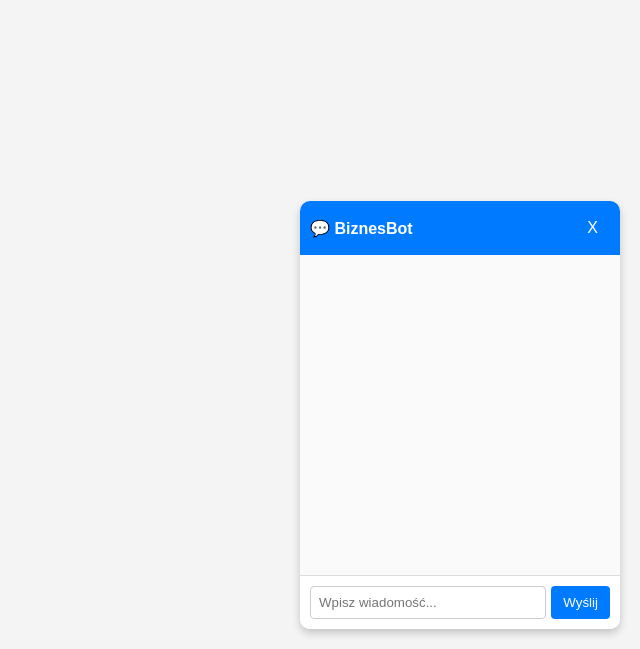
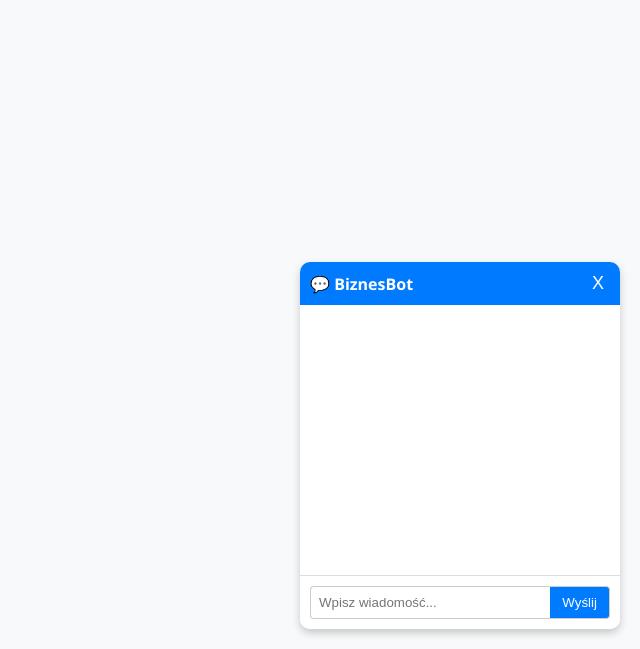
Before and after one commit to kacperskiszymon/biznesbot, a Flask app: page / in a window 1280 px wide. Shown: the part 151-800 px from the top of the page, without its empty margins (640-1280 px from the left). Run offline with Flask 3, Linux system fonts and the light colour scheme.

Commit message:
Aktualizacja wyglądu chatbota: nowoczesny design, białe tło, lepsze formatowanie tekstu

```diff
--- a/static/css/style.css
+++ b/static/css/style.css
@@ -1,72 +1,91 @@
 body {
-    font-family: Arial, sans-serif;
-    background-color: #f4f4f4;
+    font-family: 'Segoe UI', Tahoma, Geneva, Verdana, sans-serif;
+    background-color: #f8f9fa;
     margin: 0;
     padding: 0;
 }
 
+/* Kontener chatbota – przyklejony do dolnego rogu */
 #chat-container {
     position: fixed;
     bottom: 20px;
     right: 20px;
     width: 320px;
-    background: #fff;
+    background: #fff; /* Białe tło */
+    border-radius: 10px;
     box-shadow: 0 4px 8px rgba(0, 0, 0, 0.2);
-    border-radius: 10px;
     overflow: hidden;
     display: flex;
     flex-direction: column;
 }
 
+/* Nagłówek czatu */
 #chat-header {
-    background: #007BFF;
+    background: #007BFF; /* Niebieski */
     color: #fff;
     padding: 10px;
     display: flex;
     justify-content: space-between;
     align-items: center;
+    font-size: 16px;
     font-weight: bold;
 }
 
+/* Przycisk zamykania */
 #chat-header button {
     background: none;
     border: none;
     color: white;
-    font-size: 16px;
+    font-size: 18px;
     cursor: pointer;
 }
 
+/* Okienko czatu */
 #chatbox {
-    height: 300px;
+    height: 250px;
+    background: #fff;  /* Białe tło */
+    padding: 10px;
     overflow-y: auto;
-    padding: 10px;
-    background: #fafafa;
+    border-bottom: 1px solid #ddd;
+    white-space: pre-line; /* Zachowuje nowe linie i odstępy */
 }
 
+/* Style dla wiadomości w okienku */
+#chatbox p {
+    margin: 10px 0;
+    line-height: 1.4;
+}
+
+#chatbox p strong {
+    color: #007BFF;
+}
+
+/* Formularz wysyłania wiadomości */
 #chat-form {
     display: flex;
     padding: 10px;
     background: #fff;
-    border-top: 1px solid #ddd;
 }
 
-#message {
+#chat-form input {
     flex: 1;
     padding: 8px;
     border: 1px solid #ccc;
-    border-radius: 4px;
+    border-right: none;
+    border-radius: 4px 0 0 4px;
 }
 
-button {
+#chat-form button {
     padding: 8px 12px;
     background: #007BFF;
     color: white;
-    border: none;
-    border-radius: 4px;
-    margin-left: 5px;
+    border: 1px solid #ccc;
+    border-left: none;
+    border-radius: 0 4px 4px 0;
     cursor: pointer;
+    transition: background-color 0.3s;
 }
 
-button:hover {
+#chat-form button:hover {
     background: #0056b3;
 }
--- a/static/js/script.js
+++ b/static/js/script.js
@@ -3,10 +3,8 @@ $(document).ready(function() {
         e.preventDefault();
         var message = $("#message").val().trim();
         if (message === "") return;
-
         $("#chatbox").append("<p><strong>Ty:</strong> " + message + "</p>");
         $("#message").val("");
-
         $.post("/ask", { message: message }, function(data) {
             $("#chatbox").append("<p><strong>BiznesBot:</strong> " + data.response + "</p>");
             $("#chatbox").scrollTop($("#chatbox")[0].scrollHeight);
```
Also changed, not shown: templates/index.html (line endings or trailing spaces).
